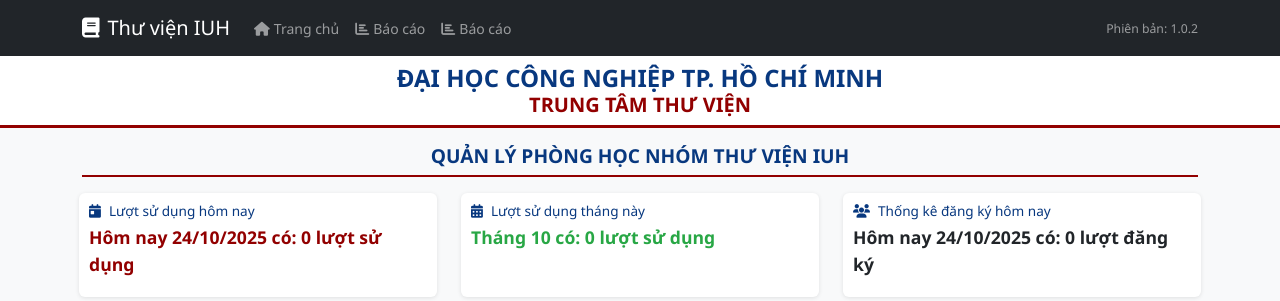
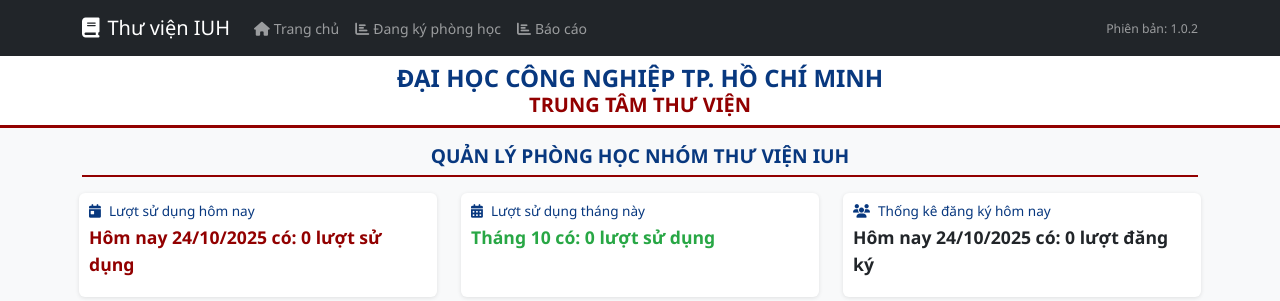
Before and after one commit to cattuongxp84/phonghocnhom, a Flask app: page / in a window 1280 px wide. Shown: the top 301 px of the page. Run offline with Flask 3, Linux system fonts and the light colour scheme; data that the repository does not hold is empty; some libraries are stand-ins or nearby versions.

Commit message:
sửa html

```diff
--- a/templates/index.html
+++ b/templates/index.html
@@ -297,7 +297,7 @@
                 </li>
                 <li class="nav-item">
                     <a class="nav-link" href="/register">
-                        <i class="fas fa-chart-bar me-1"></i>Báo cáo
+                        <i class="fas fa-chart-bar me-1"></i>Đang ký phòng học
                     </a>
                 </li>
                 <li class="nav-item">
--- a/templates/register.html
+++ b/templates/register.html
@@ -142,7 +142,7 @@
                     </li>
                     <li class="nav-item">
                         <a class="nav-link" href="/register">
-                            <i class="fas fa-edit me-1"></i>Đăng ký
+                            <i class="fas fa-edit me-1"></i>Đăng ký phòng học
                         </a>
                     </li>
                     <li class="nav-item">
--- a/templates/report.html
+++ b/templates/report.html
@@ -257,7 +257,7 @@
                 </li>
                 <li class="nav-item">
                     <a class="nav-link" href="/register">
-                        <i class="fas fa-chart-bar me-1"></i>Báo cáo
+                        <i class="fas fa-chart-bar me-1"></i>Đăng ký phòng học
                     </a>
                 </li>
                 <li class="nav-item">
```
